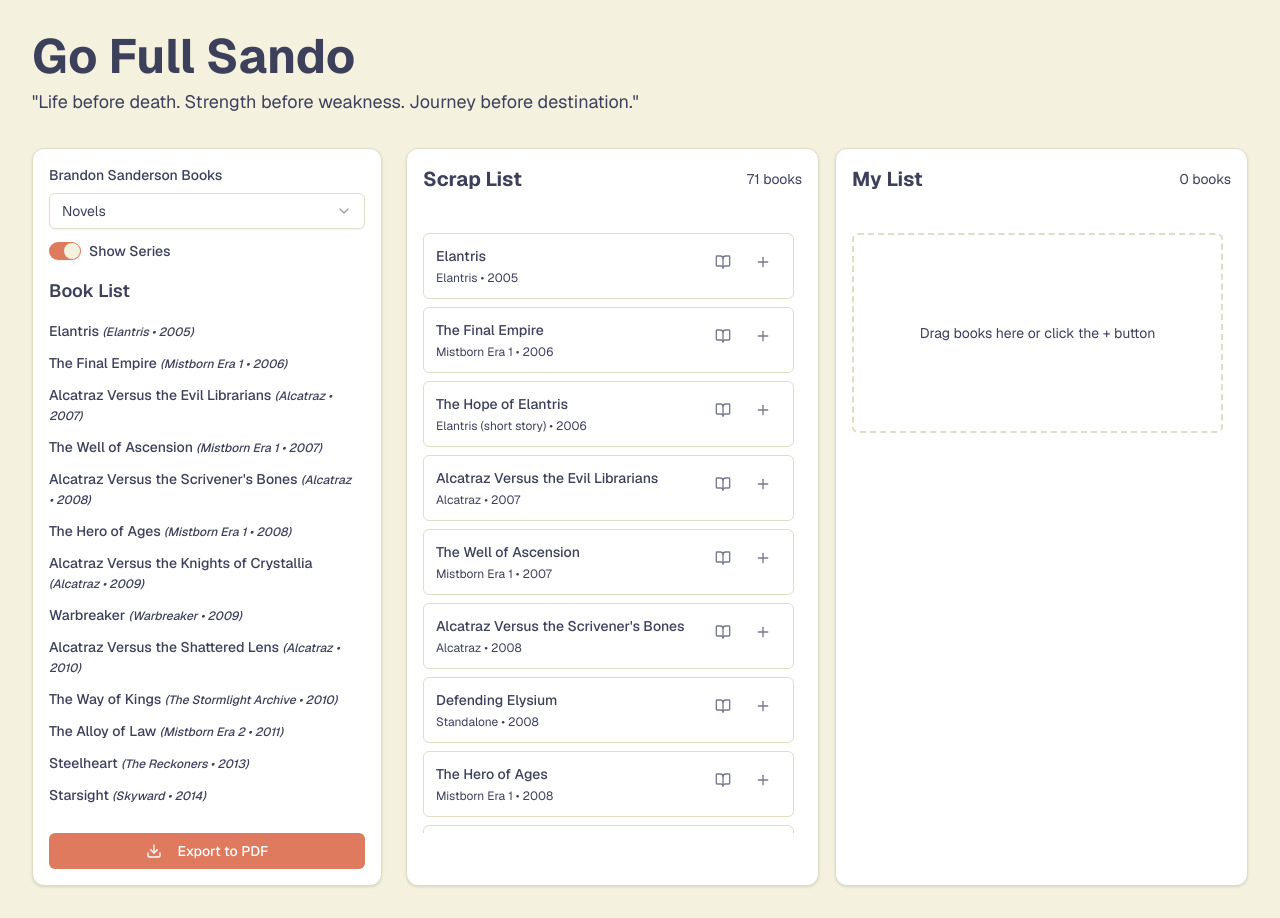
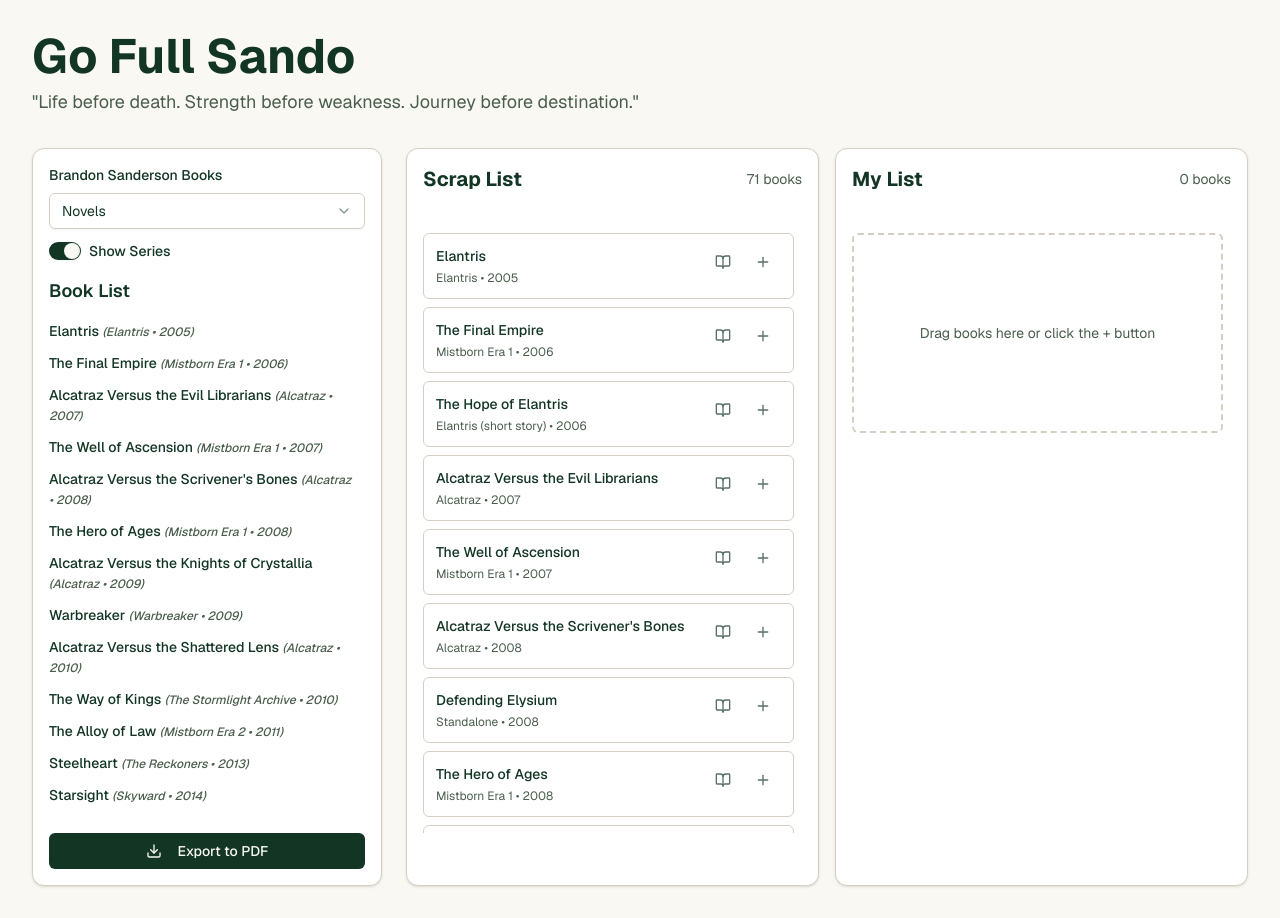
Before and after one commit to andrewapple/brandon-sanderson-reading-order, a Next.js app: page / in a window 1280 px wide. Built offline with nearby package versions, Linux system fonts and the light colour scheme.

Commit message:
feat: update app color scheme with Phthalo Green foundation
New palette features forest green, cream backgrounds, sage accents, and amber highlights for sophisticated look.

Co-authored-by: Andrew Apple <13020779+andrewapple@users.noreply.github.com>

```diff
--- a/app/globals.css
+++ b/app/globals.css
@@ -4,49 +4,49 @@
 @custom-variant dark (&:is(.dark *));
 
 :root {
-  /* Updated theme to match Brandon Sanderson book tracker design with provided color palette */
-  --background: #f4f1de;
-  --foreground: #3d405b;
+  /* Updated theme with Phthalo Green (#123524) inspired palette - deep forest green, warm cream, sage, and amber accents */
+  --background: #faf8f3;
+  --foreground: #123524;
   --card: #ffffff;
-  --card-foreground: #3d405b;
+  --card-foreground: #123524;
   --popover: #ffffff;
-  --popover-foreground: #3d405b;
-  --primary: #e07a5f;
-  --primary-foreground: #ffffff;
-  --secondary: #81b29a;
+  --popover-foreground: #123524;
+  --primary: #123524;
+  --primary-foreground: #faf8f3;
+  --secondary: #6b8e7f;
   --secondary-foreground: #ffffff;
-  --muted: #f2cc8f;
-  --muted-foreground: #3d405b;
-  --accent: #81b29a;
-  --accent-foreground: #ffffff;
-  --destructive: #e07a5f;
+  --muted: #e8e4db;
+  --muted-foreground: #4a5e4d;
+  --accent: #d4a574;
+  --accent-foreground: #123524;
+  --destructive: #c44536;
   --destructive-foreground: #ffffff;
-  --border: #e0dcc8;
-  --input: #e0dcc8;
-  --ring: #e07a5f;
+  --border: #d4cfc2;
+  --input: #d4cfc2;
+  --ring: #123524;
   --radius: 0.5rem;
 }
 
 .dark {
-  --background: #3d405b;
-  --foreground: #f4f1de;
-  --card: #4a4d6b;
-  --card-foreground: #f4f1de;
-  --popover: #4a4d6b;
-  --popover-foreground: #f4f1de;
-  --primary: #e07a5f;
+  --background: #0d1f16;
+  --foreground: #e8e4db;
+  --card: #1a3328;
+  --card-foreground: #e8e4db;
+  --popover: #1a3328;
+  --popover-foreground: #e8e4db;
+  --primary: #6b8e7f;
   --primary-foreground: #ffffff;
-  --secondary: #81b29a;
-  --secondary-foreground: #ffffff;
-  --muted: #f2cc8f;
-  --muted-foreground: #f4f1de;
-  --accent: #81b29a;
-  --accent-foreground: #ffffff;
-  --destructive: #e07a5f;
+  --secondary: #4a5e4d;
+  --secondary-foreground: #e8e4db;
+  --muted: #2a4537;
+  --muted-foreground: #a8b5ad;
+  --accent: #d4a574;
+  --accent-foreground: #0d1f16;
+  --destructive: #c44536;
   --destructive-foreground: #ffffff;
-  --border: #5a5d7b;
-  --input: #5a5d7b;
-  --ring: #e07a5f;
+  --border: #2a4537;
+  --input: #2a4537;
+  --ring: #6b8e7f;
 }
 
 @theme inline {
```
